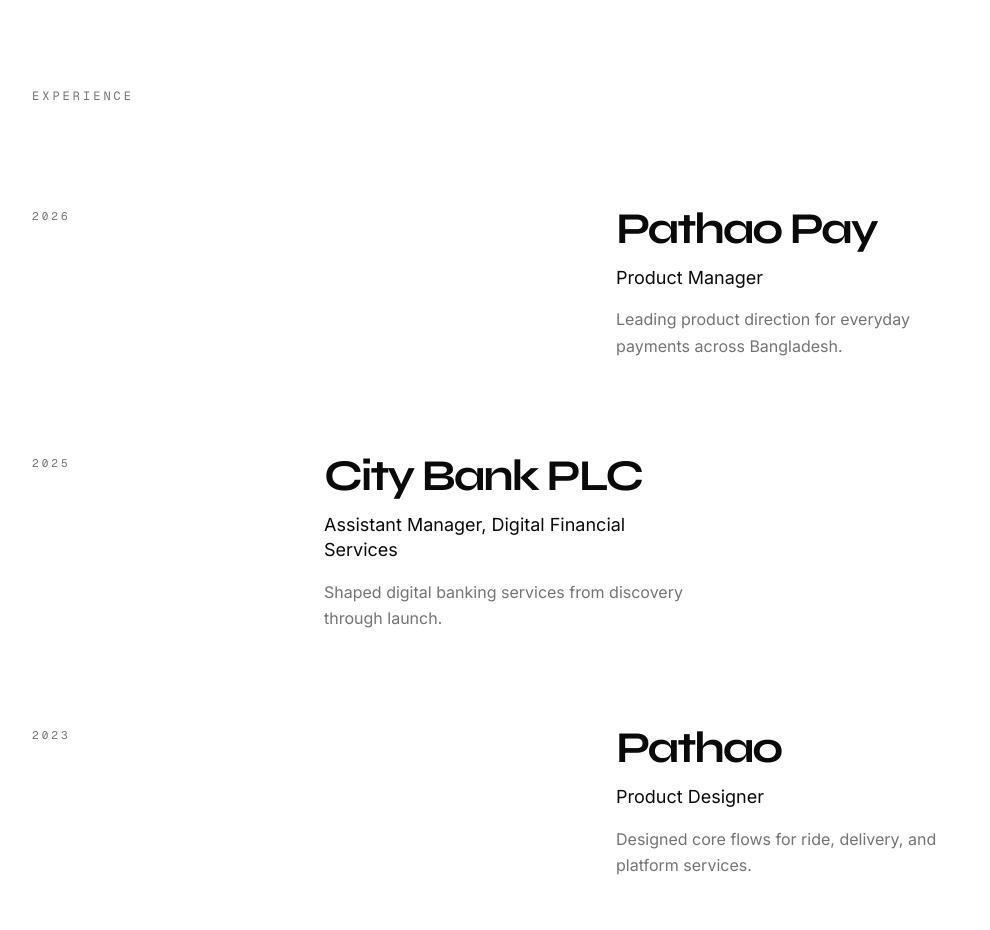
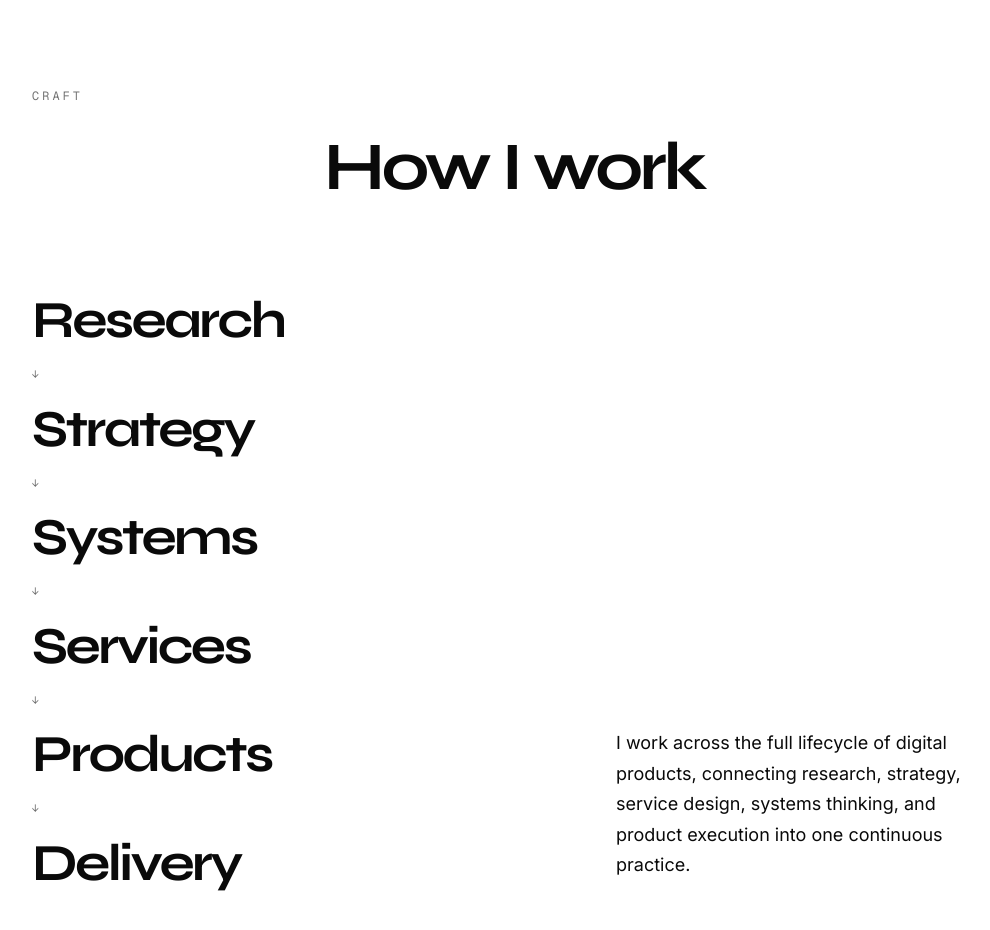
Before and after one commit to moontakimh/gotham, a Next.js app: page / in a window 1280 px wide. Shown: the part 4500-5430 px from the top of the page, without its empty margins (24-1014 px from the left). Built offline with nearby package versions, Linux system fonts and the light colour scheme.

Commit message:
feat(gotham): implement GOTHAM-005 craft

```diff
--- a/components/sections/craft.tsx
+++ b/components/sections/craft.tsx
@@ -1,7 +1,63 @@
+import {
+  EditorialCol,
+  EditorialContainer,
+  EditorialGrid,
+  EditorialSection,
+} from "@/components/layout";
+import { craftContent } from "@/components/sections/craft/content";
+
 export function Craft() {
+  const { label, title, sequence, body } = craftContent;
+
   return (
-    <section id="craft">
-      {/* Craft */}
-    </section>
+    <EditorialSection id="craft" aria-label="Craft" spacing="chapter">
+      <EditorialContainer>
+        <EditorialGrid>
+          <EditorialCol
+            as="p"
+            span="metadata-label"
+            className="font-metadata text-[10px] uppercase tracking-[0.25em] text-text-secondary md:text-xs"
+          >
+            {label}
+          </EditorialCol>
+
+          <EditorialCol
+            as="h2"
+            span="display"
+            className="mt-[clamp(2.5rem,6vh,4rem)] font-display text-[clamp(2.5rem,7vw,4.25rem)] font-bold leading-[0.92] tracking-tighter text-text-primary md:col-start-3 lg:col-start-4"
+          >
+            {title}
+          </EditorialCol>
+        </EditorialGrid>
+
+        <EditorialGrid className="mt-[clamp(5rem,12vh,9rem)] md:items-end md:gap-y-0">
+          <ol className="col-span-12 list-none md:col-span-5 md:col-start-1 lg:col-span-5">
+            {sequence.map((step, index) => (
+              <li key={step}>
+                {index > 0 ? (
+                  <p
+                    aria-hidden
+                    className="py-[clamp(0.875rem,2.5vh,1.5rem)] font-metadata text-[10px] text-text-secondary md:text-[11px]"
+                  >
+                    ↓
+                  </p>
+                ) : null}
+                <p className="font-display text-[clamp(2rem,5vw,3.25rem)] font-bold leading-none tracking-tighter text-text-primary">
+                  {step}
+                </p>
+              </li>
+            ))}
+          </ol>
+
+          <EditorialCol
+            as="p"
+            span="body-offset"
+            className="mt-[clamp(3rem,8vh,5rem)] font-body text-base leading-[1.7] text-text-primary max-md:ml-[clamp(1.5rem,6vw,3rem)] md:mt-0 md:pb-[clamp(0.25rem,1vh,0.5rem)] md:text-lg"
+          >
+            {body}
+          </EditorialCol>
+        </EditorialGrid>
+      </EditorialContainer>
+    </EditorialSection>
   );
 }
--- /dev/null
+++ b/components/sections/craft/content.ts
@@ -0,0 +1,13 @@
+export const craftContent = {
+  label: "CRAFT",
+  title: "How I work",
+  sequence: [
+    "Research",
+    "Strategy",
+    "Systems",
+    "Services",
+    "Products",
+    "Delivery",
+  ],
+  body: "I work across the full lifecycle of digital products, connecting research, strategy, service design, systems thinking, and product execution into one continuous practice.",
+} as const;
```
